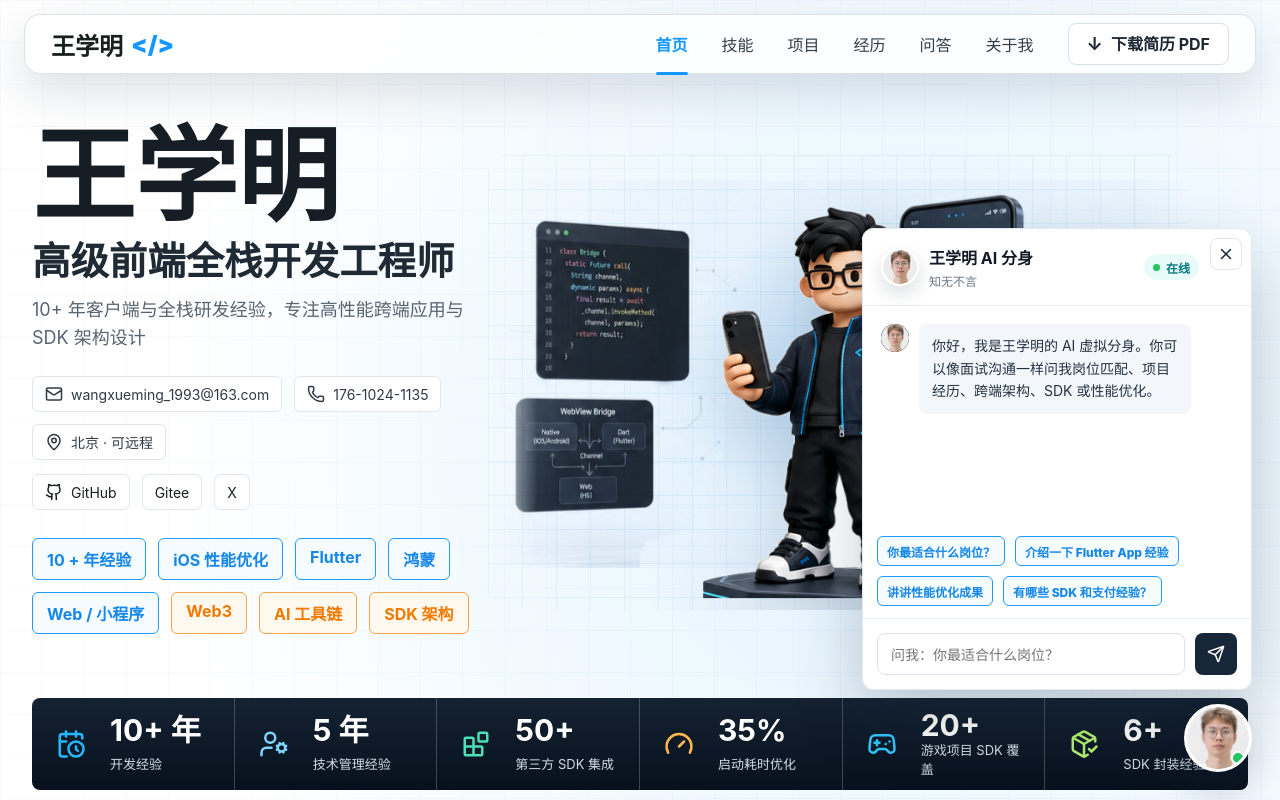
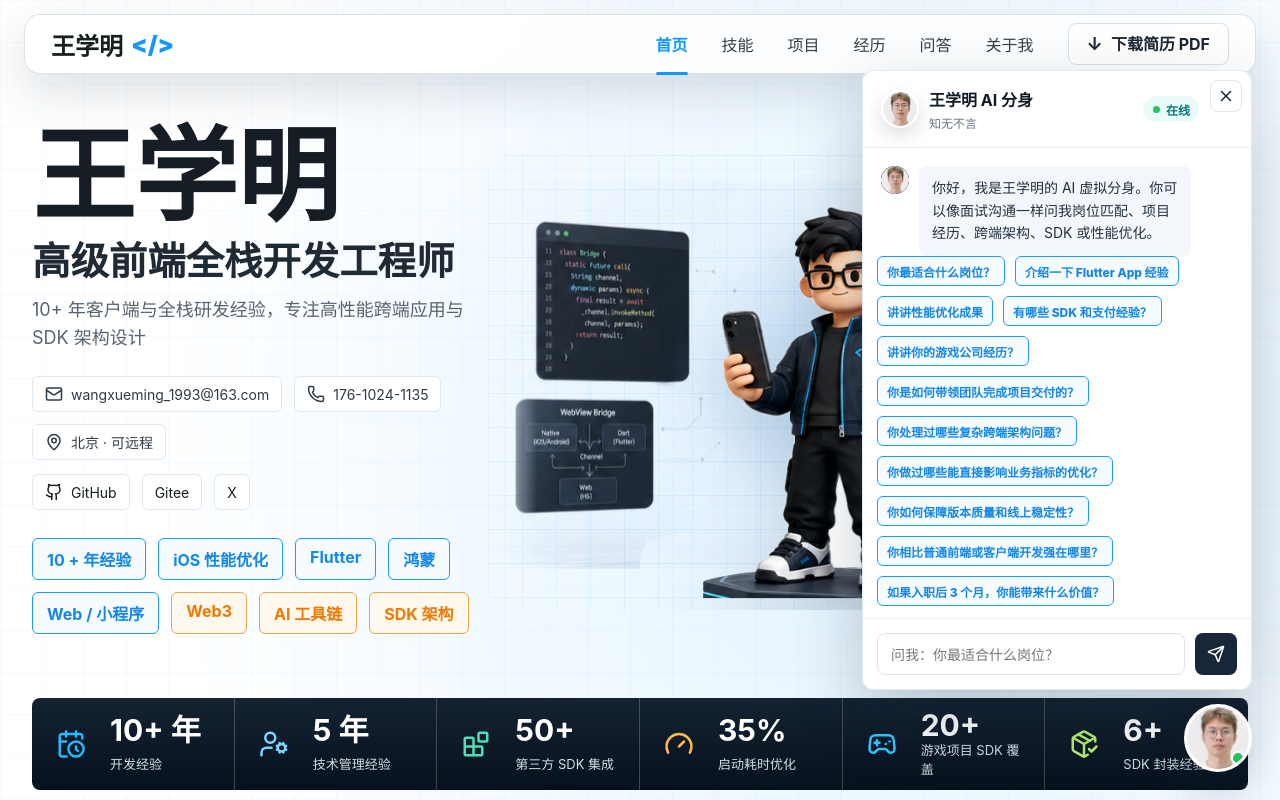
Before and after one commit to Wxm510846302/online-resume-wangxueming, a React (Vite) app: page / in a window 1280 px wide. Shown: the top 800 px of the page. Built offline with nearby package versions, Linux system fonts and the light colour scheme.

Commit message:
Render assistant replies as markdown

```diff
--- a/src/main.jsx
+++ b/src/main.jsx
@@ -27,6 +27,13 @@
   "介绍一下 Flutter App 经验",
   "讲讲性能优化成果",
   "有哪些 SDK 和支付经验？",
+  "讲讲你的游戏公司经历？",
+  "你是如何带领团队完成项目交付的？",
+  "你处理过哪些复杂跨端架构问题？",
+  "你做过哪些能直接影响业务指标的优化？",
+  "你如何保障版本质量和线上稳定性？",
+  "你相比普通前端或客户端开发强在哪里？",
+  "如果入职后 3 个月，你能带来什么价值？"
 ];
 
 const assistantReplies = {
@@ -387,7 +394,11 @@
             <span className="assistant-avatar">
               {message.role === "assistant" ? <img src={aiAvatar} alt="" /> : <UserCog size={15} />}
             </span>
-            <p>{message.text}</p>
+            {message.role === "assistant" ? (
+              <AssistantMarkdown text={message.text} />
+            ) : (
+              <p>{message.text}</p>
+            )}
           </div>
         ))}
       </div>
@@ -417,6 +428,124 @@
       </form>
     </div>
   );
+}
+
+function AssistantMarkdown({ text }) {
+  const blocks = parseAssistantMarkdown(text);
+
+  return (
+    <div className="assistant-markdown">
+      {blocks.map((block, index) => {
+        if (block.type === "ul") {
+          return (
+            <ul key={index}>
+              {block.items.map((item, itemIndex) => (
+                <li key={itemIndex}>{renderInlineMarkdown(item, itemIndex)}</li>
+              ))}
+            </ul>
+          );
+        }
+
+        if (block.type === "ol") {
+          return (
+            <ol key={index}>
+              {block.items.map((item, itemIndex) => (
+                <li key={itemIndex}>{renderInlineMarkdown(item, itemIndex)}</li>
+              ))}
+            </ol>
+          );
+        }
+
+        return <p key={index}>{renderInlineMarkdown(block.text, index)}</p>;
+      })}
+    </div>
+  );
+}
+
+function parseAssistantMarkdown(text) {
+  const lines = text.split("\n");
+  const blocks = [];
+  let paragraph = [];
+  let list = null;
+
+  const flushParagraph = () => {
+    if (!paragraph.length) return;
+    blocks.push({ type: "p", text: paragraph.join("\n") });
+    paragraph = [];
+  };
+
+  const flushList = () => {
+    if (!list) return;
+    blocks.push(list);
+    list = null;
+  };
+
+  for (const line of lines) {
+    const trimmed = line.trim();
+    if (!trimmed) {
+      flushParagraph();
+      flushList();
+      continue;
+    }
+
+    const unordered = trimmed.match(/^[-*•]\s+(.+)$/);
+    if (unordered) {
+      flushParagraph();
+      if (!list || list.type !== "ul") {
+        flushList();
+        list = { type: "ul", items: [] };
+      }
+      list.items.push(unordered[1]);
+      continue;
+    }
+
+    const ordered = trimmed.match(/^\d+[.)]\s+(.+)$/);
+    if (ordered) {
+      flushParagraph();
+      if (!list || list.type !== "ol") {
+        flushList();
+        list = { type: "ol", items: [] };
+      }
+      list.items.push(ordered[1]);
+      continue;
+    }
+
+    flushList();
+    paragraph.push(trimmed);
+  }
+
+  flushParagraph();
+  flushList();
+
+  return blocks.length ? blocks : [{ type: "p", text: "" }];
+}
+
+function renderInlineMarkdown(text, keyPrefix = "inline") {
+  const parts = [];
+  const pattern = /(\*\*[^*]+\*\*|`[^`]+`)/g;
+  let lastIndex = 0;
+  let match;
+
+  while ((match = pattern.exec(text)) !== null) {
+    if (match.index > lastIndex) {
+      parts.push(text.slice(lastIndex, match.index));
+    }
+
+    const token = match[0];
+    const key = `${keyPrefix}-${match.index}`;
+    if (token.startsWith("**")) {
+      parts.push(<strong key={key}>{token.slice(2, -2)}</strong>);
+    } else {
+      parts.push(<code key={key}>{token.slice(1, -1)}</code>);
+    }
+    lastIndex = match.index + token.length;
+  }
+
+  if (lastIndex < text.length) {
+    parts.push(text.slice(lastIndex));
+  }
+
+  return parts;
 }
 
 async function streamAssistantReply(question, assistantId, signal, setMessages, setServiceState) {
--- a/src/styles.css
+++ b/src/styles.css
@@ -1649,7 +1649,8 @@
   object-fit: cover;
 }
 
-.assistant-message p {
+.assistant-message p,
+.assistant-markdown {
   white-space: pre-wrap;
   margin: 0;
   padding: 11px 13px;
@@ -1660,22 +1661,73 @@
   line-height: 1.62;
 }
 
-.assistant-message.is-pending p {
+.assistant-markdown p {
+  margin: 0;
+  padding: 0;
+  border-radius: 0;
+  background: transparent;
+  color: inherit;
+  font-size: inherit;
+  line-height: inherit;
+}
+
+.assistant-markdown p + p,
+.assistant-markdown p + ul,
+.assistant-markdown p + ol,
+.assistant-markdown ul + p,
+.assistant-markdown ol + p {
+  margin-top: 8px;
+}
+
+.assistant-markdown ul,
+.assistant-markdown ol {
+  margin: 8px 0 0;
+  padding-left: 18px;
+}
+
+.assistant-markdown ul:first-child,
+.assistant-markdown ol:first-child {
+  margin-top: 0;
+}
+
+.assistant-markdown li {
+  margin: 5px 0;
+  padding-left: 2px;
+}
+
+.assistant-markdown strong {
+  color: #111a25;
+  font-weight: 850;
+}
+
+.assistant-markdown code {
+  padding: 1px 5px;
+  border-radius: 5px;
+  color: #0f5f9f;
+  background: #e8f4ff;
+  font-family: ui-monospace, SFMono-Regular, Menlo, Consolas, monospace;
+  font-size: 0.92em;
+}
+
+.assistant-message.is-pending p,
+.assistant-message.is-pending .assistant-markdown {
   color: #536170;
   background: #f7fafc;
 }
 
-.assistant-message.is-pending p::after {
+.assistant-message.is-pending p::after,
+.assistant-message.is-pending .assistant-markdown::after {
   content: "";
   animation: thinkingDots 1.2s steps(4, end) infinite;
 }
 
-.assistant-message.is-error p {
+.assistant-message.is-error p,
+.assistant-message.is-error .assistant-markdown {
   color: #7f1d1d;
   background: #fff2f0;
 }
 
-.assistant-message.is-typing p::after {
+.assistant-message.is-typing .assistant-markdown::after {
   content: "";
   display: inline-block;
   width: 1px;
```
